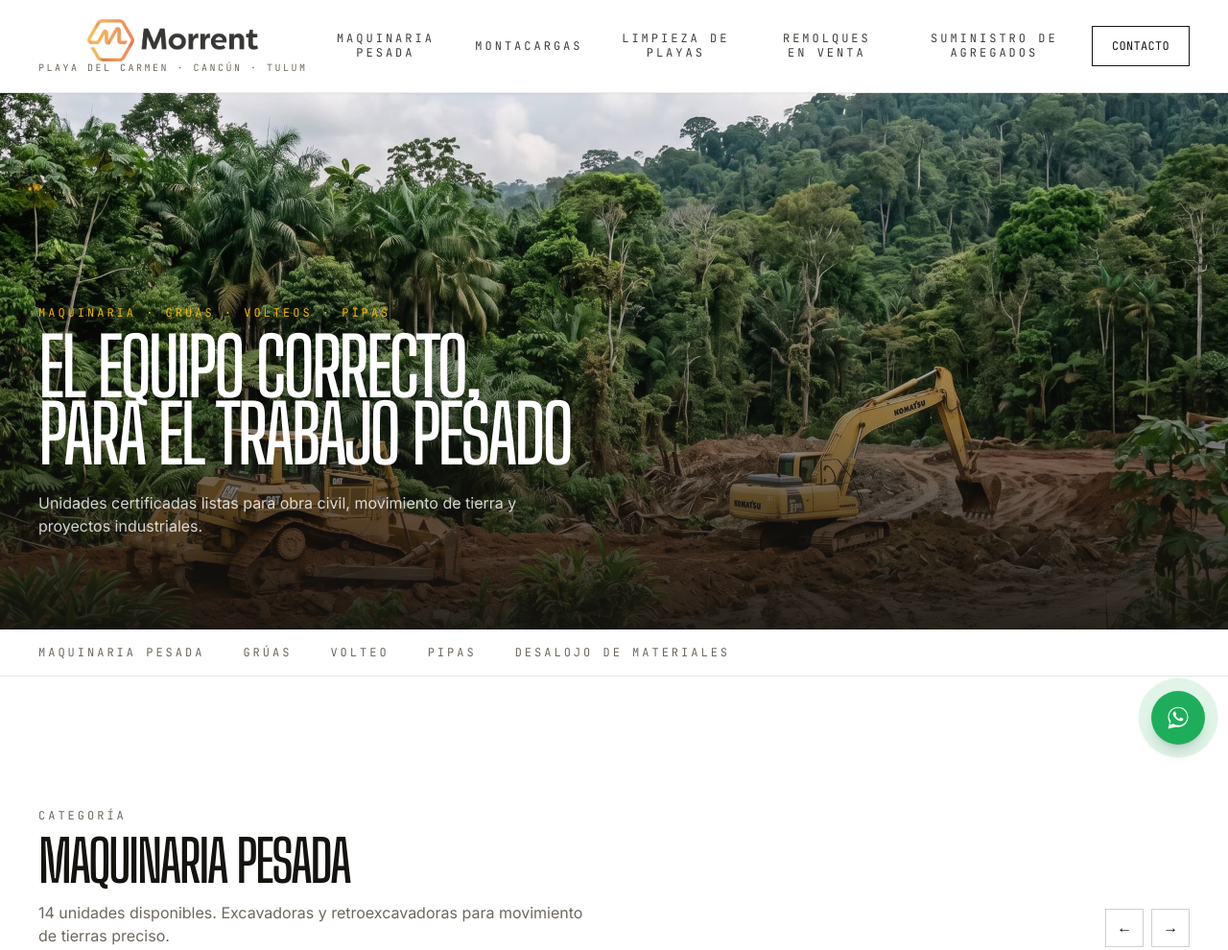
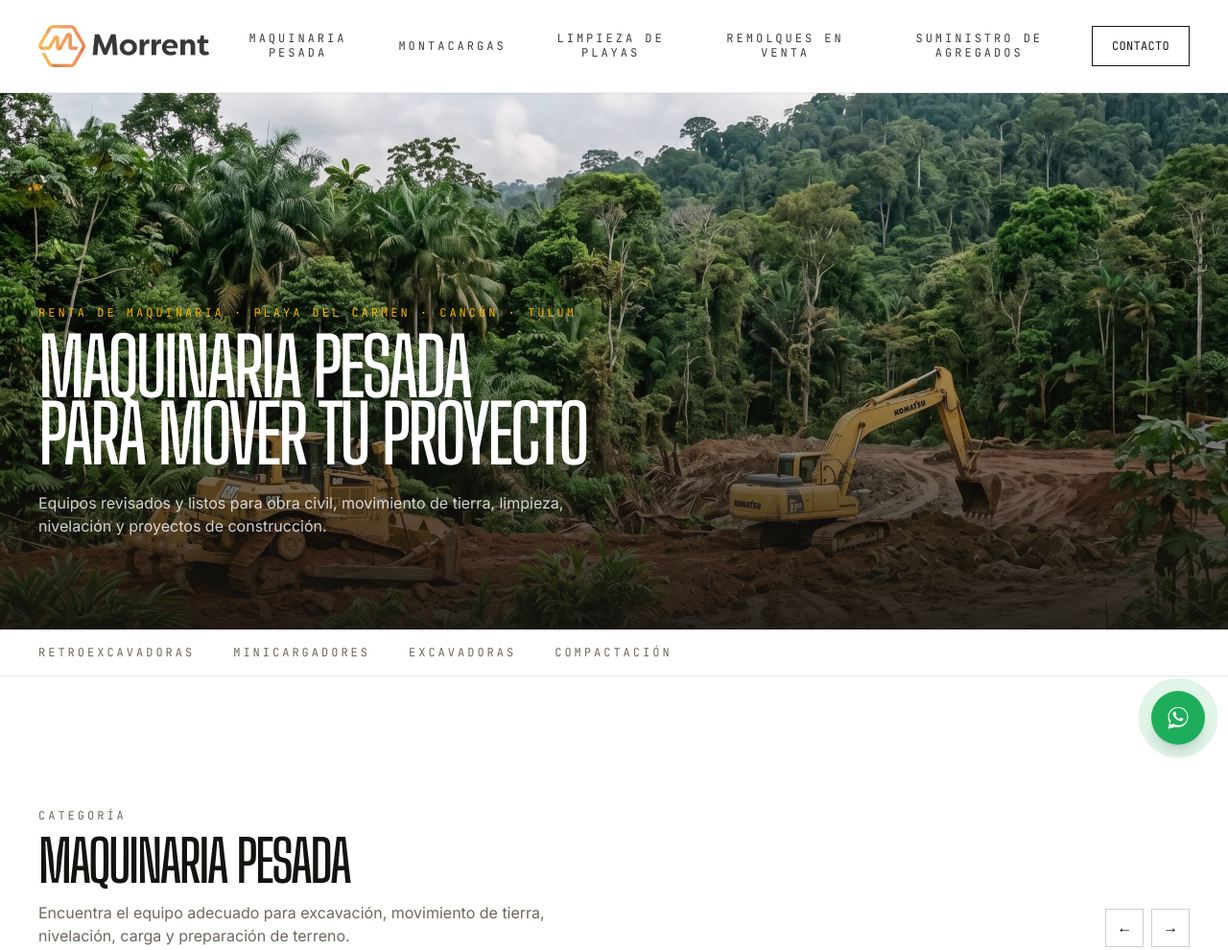
Before and after one commit to Fernando-Beltran21/Morrent, a website: page maquinaria-pesada.html in a window 1280 px wide. Shown: the top 990 px of the page at 96% size. Drawn offline with nearby package versions, Linux system fonts and the light colour scheme.

Commit message:
Actualizaciones textos y resize de imagenes

```diff
--- a/maquinaria-pesada.html
+++ b/maquinaria-pesada.html
@@ -31,7 +31,6 @@
       <!-- Logo: Se añadió items-center y text-center -->
       <a href="index.html" class="flex flex-col items-center text-center leading-none">
         <img src="assets/logos/Morrent_LOGO.png" alt="Morrent" class="brand-name h-9 md:h-11 w-auto object-contain" width="1017" height="252" loading="eager" decoding="async" />
-        <span class="brand-tag mt-0.5 font-mono text-[10px] tracking-widest2 uppercase hidden md:block">Playa del Carmen · Cancún · Tulum</span>
       </a>
 
       <!-- Navegación: Se añadió text-center y leading-tight a los enlaces -->
@@ -71,25 +70,24 @@
     <img src="assets/img/FP2-1920.jpg" srcset="assets/img/FP2-480.jpg 480w, assets/img/FP2-900.jpg 900w, assets/img/FP2-1920.jpg 1920w" sizes="100vw" alt="Excavadora y bulldozer Morrent en labores de desmonte y despalme" class="absolute inset-0 w-full h-full object-cover" width="1920" height="1434" loading="eager" decoding="async" fetchpriority="high" />
     <div class="absolute inset-0 bg-gradient-to-t from-ink/90 via-ink/30 to-transparent"></div>
     <div class="relative z-10 h-full mx-auto max-w-[1440px] px-6 md:px-10 flex flex-col justify-end pb-16 md:pb-24">
-      <p class="eyebrow text-yellow reveal">Maquinaria · Grúas · Volteos · Pipas</p>
+      <p class="eyebrow text-yellow reveal">RENTA DE MAQUINARIA · PLAYA DEL CARMEN · CANCÚN · TULUM</p>
       <h1 class="mt-3 text-paper text-[12vw] leading-[0.85] md:text-[6.5vw] font-display tracking-tightest uppercase max-w-5xl reveal" style="transition-delay: 100ms;">
-        El Equipo Correcto,<br>Para el Trabajo Pesado
+        Maquinaria Pesada<br>Para mover tu proyecto
       </h1>
       <p class="mt-6 text-paper/80 max-w-xl text-sm md:text-base leading-relaxed reveal" style="transition-delay: 200ms;">
-        Unidades certificadas listas para obra civil, movimiento de tierra y proyectos industriales.
+        Equipos revisados y listos para obra civil, movimiento de tierra, limpieza, nivelación y proyectos de construcción.
       </p>
     </div>
   </section>
 
-    <!-- NAV DE CATEGORÍAS -->
+    <!-- LISTA HORIZONTAL DE MAQUINARIA PESADA -->
   <nav class="sticky top-0 z-30 bg-paper/95 backdrop-blur border-b border-ink/10">
     <div class="mx-auto max-w-[1440px] px-6 md:px-10">
       <div class="flex gap-6 md:gap-10 overflow-x-auto hide-scrollbar py-4 font-mono text-xs uppercase tracking-widest2">
-        <a href="#maquinaria_pesada" class="text-steel hover:text-orange transition-colors whitespace-nowrap">Maquinaria Pesada</a>
-        <a href="#gruas" class="text-steel hover:text-orange transition-colors whitespace-nowrap">Grúas</a>
-        <a href="#volteo" class="text-steel hover:text-orange transition-colors whitespace-nowrap">Volteo</a>
-        <a href="#pipas" class="text-steel hover:text-orange transition-colors whitespace-nowrap">Pipas</a>
-        <a href="#desalojo-materiales" class="text-steel hover:text-orange transition-colors whitespace-nowrap">Desalojo de Materiales</a>
+        <a href="#" class="text-steel hover:text-orange transition-colors whitespace-nowrap">Retroexcavadoras</a>
+        <a href="#" class="text-steel hover:text-orange transition-colors whitespace-nowrap">Minicargadores</a>
+        <a href="#" class="text-steel hover:text-orange transition-colors whitespace-nowrap">Excavadoras</a>
+        <a href="#" class="text-steel hover:text-orange transition-colors whitespace-nowrap">Compactación</a>
       </div>
     </div>
   </nav>
@@ -105,7 +103,7 @@
       <div class="reveal">
         <p class="section-label">Categoría</p>
         <h2 class="mt-2 text-4xl md:text-6xl font-display tracking-tightest uppercase text-ink">Maquinaria Pesada</h2>
-        <p class="mt-3 text-steel text-sm md:text-base max-w-xl">14 unidades disponibles. Excavadoras y retroexcavadoras para movimiento de tierras preciso.</p>
+        <p class="mt-3 text-steel text-sm md:text-base max-w-xl">Encuentra el equipo adecuado para excavación, movimiento de tierra, nivelación, carga y preparación de terreno.</p>
       </div>
       <div class="flex gap-2 reveal hidden md:flex">
         <!-- Indicadores visuales de scroll -->
```
Also changed, not shown: contacto.html (+0 -1 lines), limpieza-playas.html (+0 -1 lines), montacargas.html (+1 -2 lines), remolques-venta.html (+0 -1 lines), suministro-agregados.html (+0 -1 lines), assets/img/monta_cargas_2.jpeg (added).
